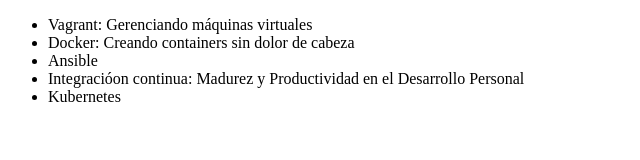
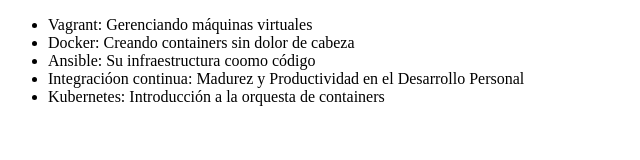
Before and after one commit to DulceSustaita/alura-git, a plain HTML site: page index.html in a window 1280 px wide. Shown: the whole page, without its empty margins (0-640 px from the left). Drawn offline with Linux system fonts and the light colour scheme.

Commit message:
Titulos completos

```diff
--- a/index.html
+++ b/index.html
@@ -8,9 +8,9 @@
      <ul>
          <li> Vagrant: Gerenciando máquinas virtuales</li>
          <li> Docker: Creando containers sin dolor de cabeza</li>
-         <li> Ansible </li>
+         <li> Ansible: Su infraestructura coomo código </li>
          <li> Integracióon continua: Madurez y Productividad en el Desarrollo Personal </li>
-         <li> Kubernetes</li>
+         <li> Kubernetes: Introducción a la orquesta de containers</li>
      </ul>
 </body>
 </html>
```
